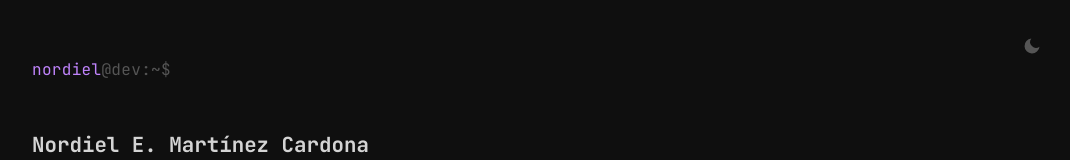
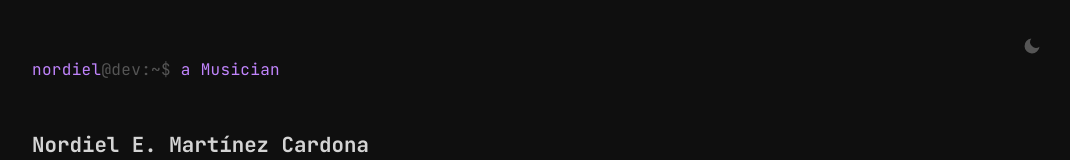
Before and after one commit to nordiel/nordiel-v2, an Eleventy site: page index.html in a window 1280 px wide. Shown: the top 160 px of the page, without its empty margins (202-1272 px from the left). Built offline with nearby package versions, Linux system fonts and the light colour scheme; Eleventy itself is replaced by a stand-in of ours; files that its build step writes are made by us from their sources.

Commit message:
added script logic for typewriter effect.

```diff
--- a/script.js
+++ b/script.js
@@ -27,3 +27,56 @@ const toggleTheme = () => {
     document.getElementById("icon-sun").style.display = "block";
   }
 })();
+
+// Typewriter effect
+(() => {
+  const commands = [
+    "a Developer",
+    "a Musician",
+    "Creative",
+    "a Problem Solver",
+    "curious",
+    "a CS Student",
+    "always learning",
+    "Photographer",
+  ];
+
+  const el = document.getElementById("typed-text");
+  if (!el) return;
+
+  let i = 0;
+  let typing = true;
+  let text = "";
+
+  const TYPE_SPEED = 80;
+  const DELETE_SPEED = 40;
+  const PAUSE_AFTER_TYPE = 1800;
+  const PAUSE_AFTER_DELETE = 400;
+
+  const tick = () => {
+    const current = commands[i];
+
+    if (typing) {
+      text = current.slice(0, text.length + 1);
+      el.textContent = text;
+      if (text === current) {
+        typing = false;
+        setTimeout(tick, PAUSE_AFTER_TYPE);
+      } else {
+        setTimeout(tick, TYPE_SPEED);
+      }
+    } else {
+      text = text.slice(0, -1);
+      el.textContent = text;
+      if (text === "") {
+        typing = true;
+        i = (i + 1) % commands.length;
+        setTimeout(tick, PAUSE_AFTER_DELETE);
+      } else {
+        setTimeout(tick, DELETE_SPEED);
+      }
+    }
+  };
+
+  setTimeout(tick, 800);
+})();
```
